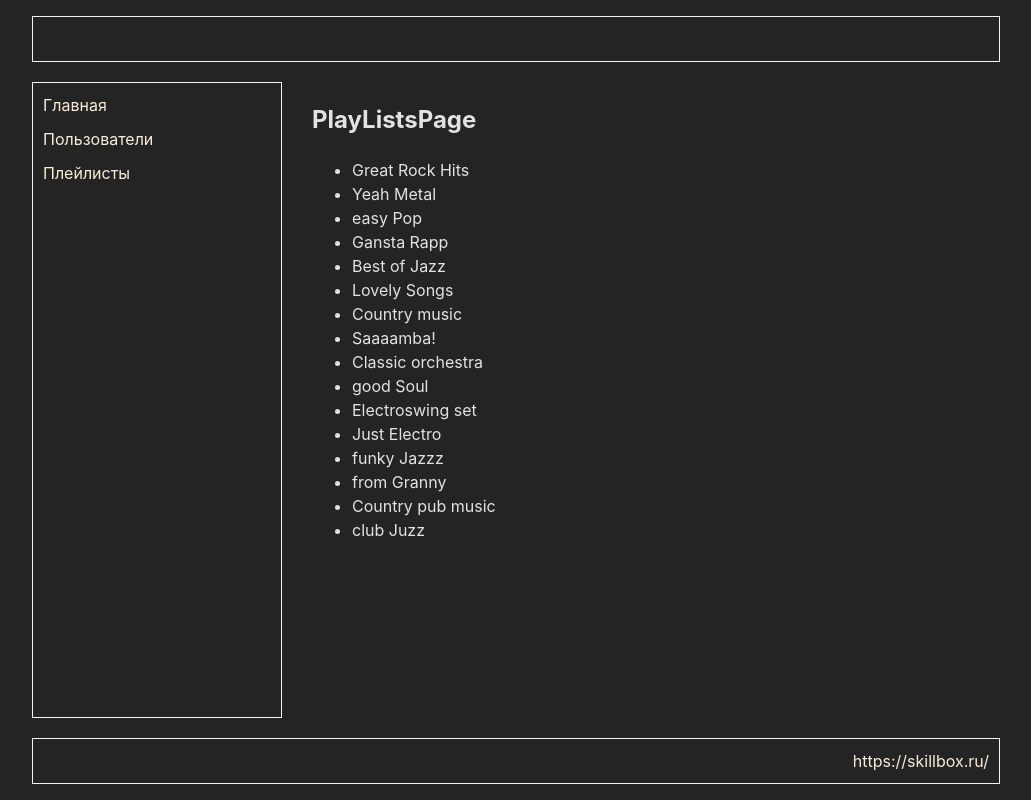
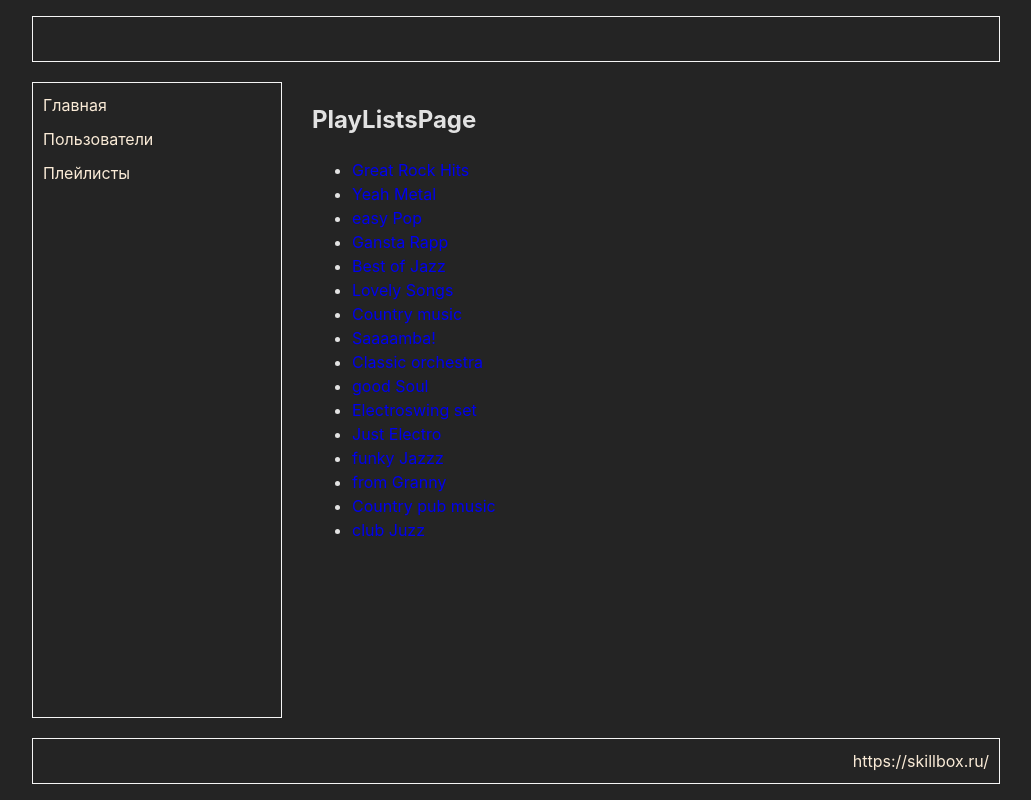
Before and after one commit to nukleaz/routing-practice, a React (Vite) app: page /playlists in a window 1280 px wide. Shown: the whole page, without its empty margins (124-1155 px from the left). Built offline with nearby package versions, Linux system fonts and the light colour scheme.

Commit message:
added links in PlayListPage

```diff
--- a/src/pages/PlayListsPage/PlayListsPage.tsx
+++ b/src/pages/PlayListsPage/PlayListsPage.tsx
@@ -1,3 +1,4 @@
+import { Link } from 'react-router-dom';
 import { PLAYLISTS } from '../../data';
 import './PlayListsPage.css';
 
@@ -9,7 +10,9 @@ export function PlayListsPage() {
 			<ul className='playlist-lis'>
 				{PLAYLISTS.filter(playlist => playlist.songs.length !== 0).map(
 					playlist => (
-						<li className='playlist-item'>{playlist.name}</li>
+						<li className='playlist-item' key={playlist.id}>
+							<Link to={`/playlists/${playlist.id}`}>{playlist.name}</Link>
+						</li>
 					)
 				)}
 			</ul>
--- a/src/pages/PlaylistInfoPage/PlaylistInfoPage.tsx
+++ b/src/pages/PlaylistInfoPage/PlaylistInfoPage.tsx
@@ -19,7 +19,9 @@ export function PlaylistInfoPage() {
 					</div>
 					<ul className='songs-list'>
 						{playlist.songs.map(song => (
-							<li className='song'>{song}</li>
+							<li className='song' key={song}>
+								{song}
+							</li>
 						))}
 					</ul>
 				</>
```
